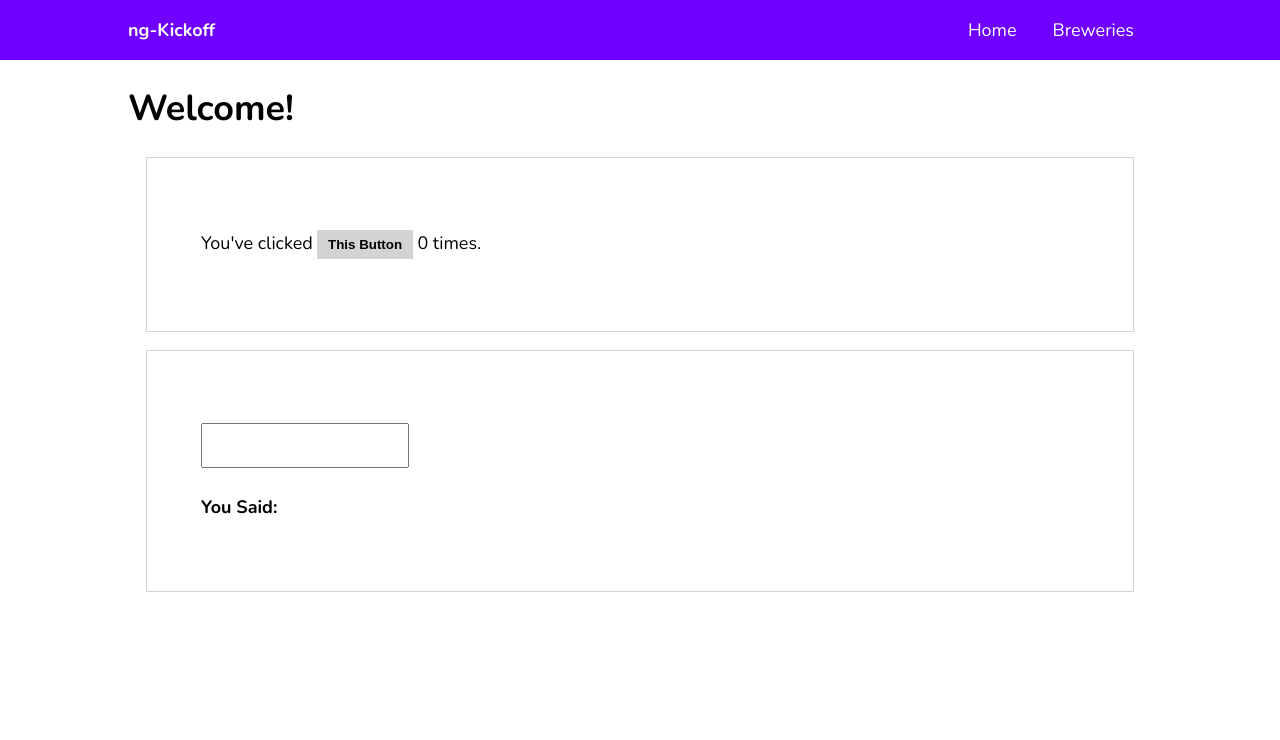
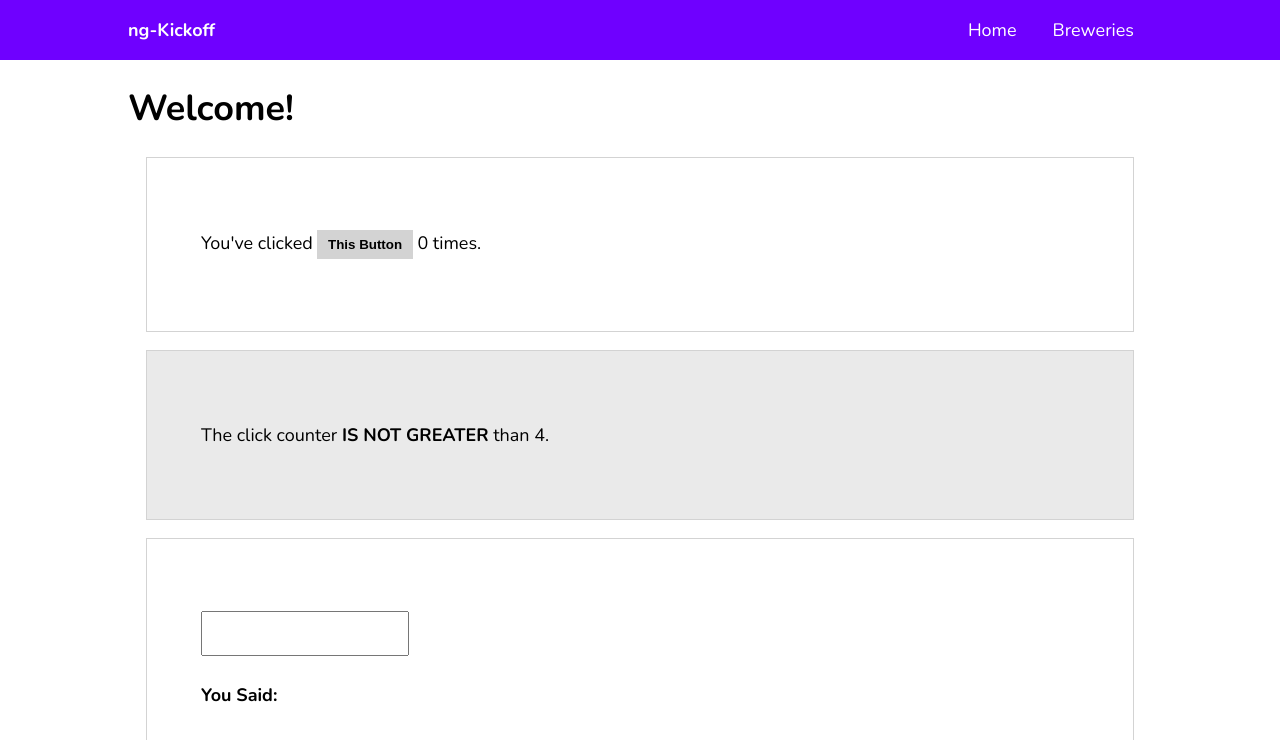
Before and after one commit to hardyjoysan/angular-kickoff, an Angular app: page / in a window 1280 px wide. Shown: the top 740 px of the page. Built offline with nearby package versions, Linux system fonts and the light colour scheme.

Commit message:
ngTemplate and style binding

```diff
--- a/src/app/home/home.component.html
+++ b/src/app/home/home.component.html
@@ -2,6 +2,16 @@
 
 <div class="play-container">
     <p>You've clicked <button (click)="countClick()">This Button</button> {{clickCounter}} times.</p>
+</div>
+
+<div class="play-container" [style.background-color]="clickCounter > 4 ? '#ffffc7': '#eaeaea'">
+    <ng-template [ngIf]="clickCounter > 4" [ngIfElse]="none">
+        <p>The click counter <strong>IS GREATER</strong> than 4.</p>
+    </ng-template>
+
+    <ng-template #none>
+        <p>The click counter <strong>IS NOT GREATER</strong> than 4.</p>
+    </ng-template>
 </div>
 
 <div class="play-container">
```
